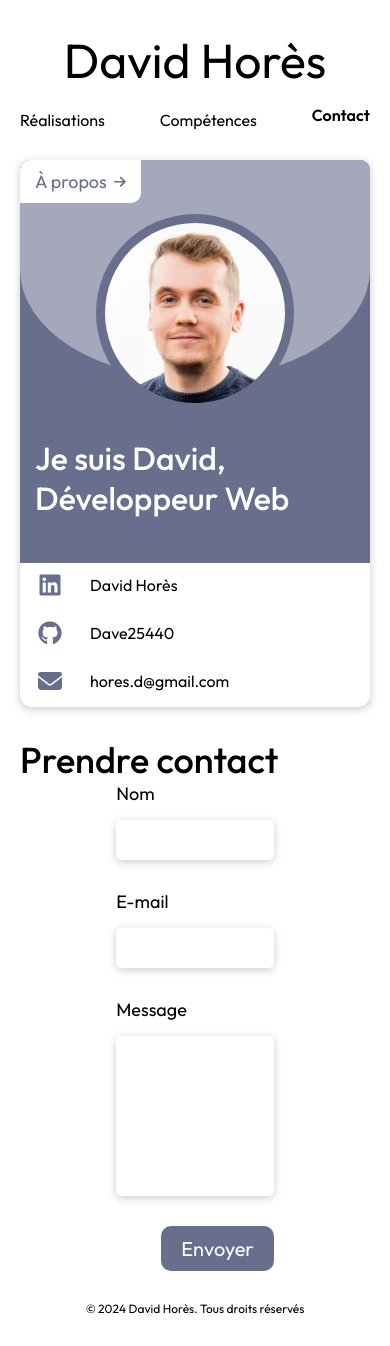
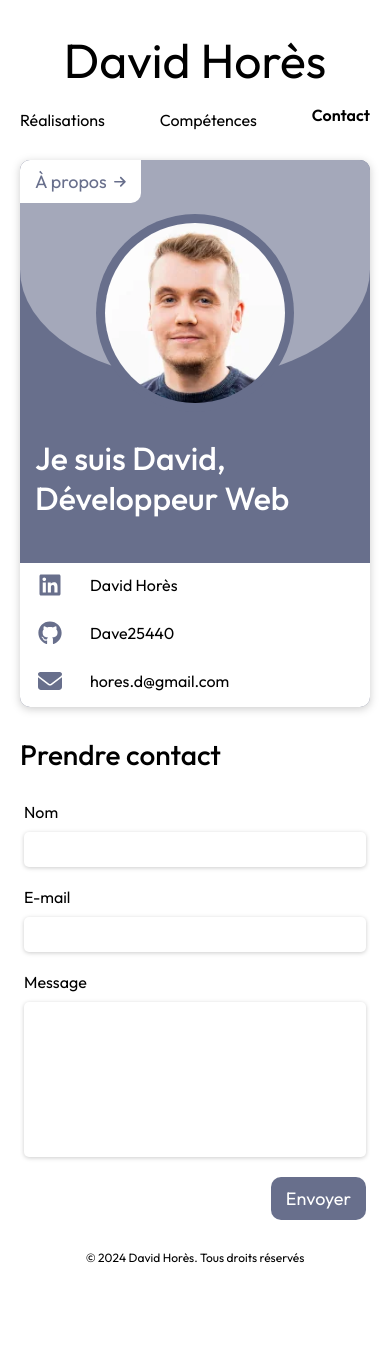
Before and after one commit to Dave25440/david-hores-portfolio, a React (Create React App) app: page /david-hores-portfolio/contact in a window 390 px wide. After the commit the page ends 1295 px from the top, so only its background shows below. Built offline with nearby package versions, Linux system fonts and the light colour scheme.

Commit message:
Add media query to Contact and Form stylesheets and update card-transition mixin

```diff
--- a/src/components/Form/Form.module.scss
+++ b/src/components/Form/Form.module.scss
@@ -10,6 +10,12 @@
     @include mixins.column-flexbox(flex-start);
     @include mixins.text-style(variables.$color-content, 1.125rem, 400);
 
+    @media (max-width: variables.$breakpoint-small) {
+        font-size: 1rem;
+        width: calc(100% - 8px);
+        margin-top: 30px;
+    }
+
     &__input,
     &__textarea {
         border: 0;
@@ -18,6 +24,12 @@
         padding: 10px;
         filter: drop-shadow(0 2px 4px rgba(0, 0, 0, 0.2));
         @include mixins.text-style(variables.$color-content, 1rem, 400);
+
+        @media (max-width: variables.$breakpoint-small) {
+            margin: 10px 0 20px 0;
+            padding: 7.5px;
+            filter: drop-shadow(0 1px 2px rgba(0, 0, 0, 0.2));
+        }
     }
 
     &__textarea {
@@ -29,6 +41,11 @@
         transition: all 0.2s;
         @include mixins.button-style(variables.$color-primary, 10px, 10px 20px);
         @include mixins.text-style(variables.$color-background, 1.25rem, 400);
+
+        @media (max-width: variables.$breakpoint-small) {
+            font-size: 1.125rem;
+            padding: 10px 15px;
+        }
 
         &:hover {
             transform: translateY(-5px);
@@ -46,6 +63,11 @@
             slideToTop 0.4s ease-in 4.6s reverse forwards;
         @include mixins.text-style(variables.$color-background, 1.25rem, 400);
 
+        @media (max-width: variables.$breakpoint-small) {
+            font-size: 1.125rem;
+            padding: 10px 15px;
+        }
+
         &--success {
             background-color: variables.$color-secondary;
         }
--- a/src/pages/Contact/Contact.module.scss
+++ b/src/pages/Contact/Contact.module.scss
@@ -9,5 +9,9 @@
     &__title {
         animation: slideToRight 0.4s ease;
         @include mixins.text-style(variables.$color-content, 2.25rem, 500);
+
+        @media (max-width: variables.$breakpoint-small) {
+            font-size: 1.75rem;
+        }
     }
 }
--- a/src/styles/_mixins.scss
+++ b/src/styles/_mixins.scss
@@ -12,6 +12,7 @@
     filter: drop-shadow(0 3px 6px rgba(0, 0, 0, 0.4));
 
     @media (max-width: variables.$breakpoint-small) {
+        transform: translateY(-5px);
         filter: drop-shadow(0 2px 4px rgba(0, 0, 0, 0.4));
     }
 }
```
